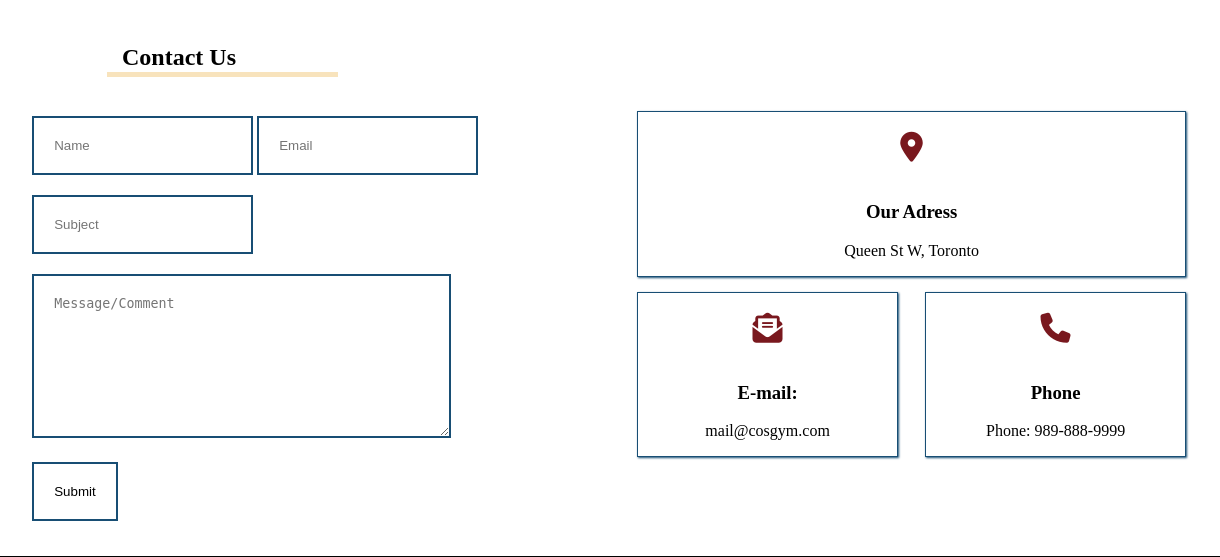
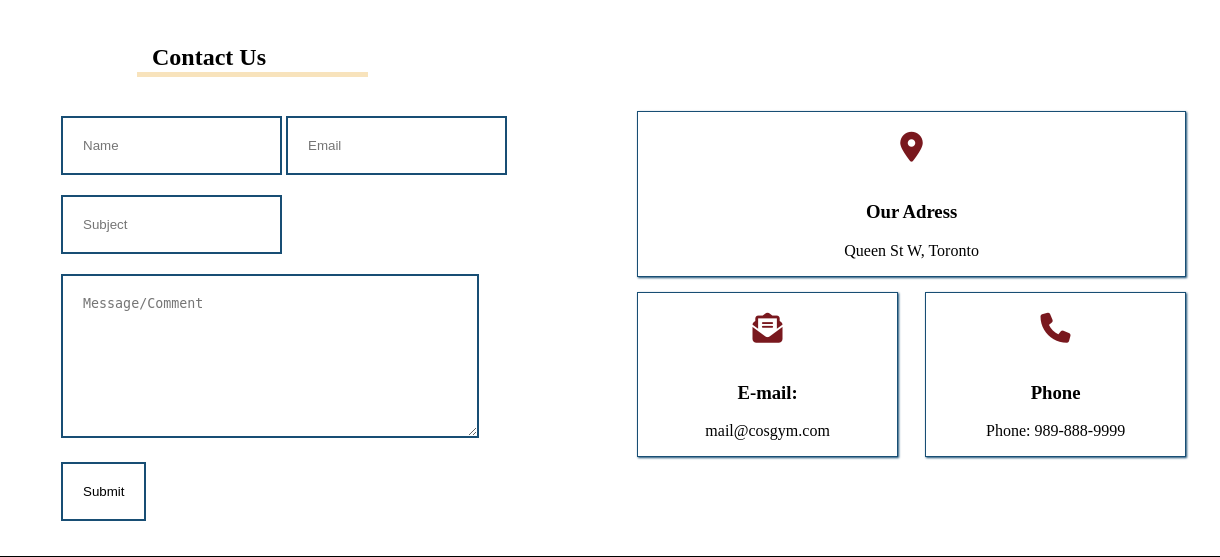
Before and after one commit to CShingiro/Group2Project, a PHP site: page /contact.html in a window 1440 px wide. Shown: the part 171-728 px from the top of the page, without its empty margins (83-1303 px from the left). Run offline with PHP 8.4, Linux system fonts and the light colour scheme; some libraries are stand-ins or nearby versions; grey boxes are pictures that could not be loaded.

Commit message:
Update cos-gym.css

```diff
--- a/cos-gym.css
+++ b/cos-gym.css
@@ -133,7 +133,7 @@ footer { background-color:#184e74;
     border-bottom: 5px solid #f8e3bc;
     padding: 0 0 1px 15px;
     margin-top: 3%;
-    margin-left: 190px;}
+    margin-left: 220px;}
 
 .contact-grid {
     display: grid;
@@ -166,7 +166,7 @@ footer { background-color:#184e74;
 
 .form-contact {
     width: 80%;
-    margin-left: 16%;
+    margin-left: 20%;
     margin-top: 20px;
     margin-bottom: 2%;}
 
```
